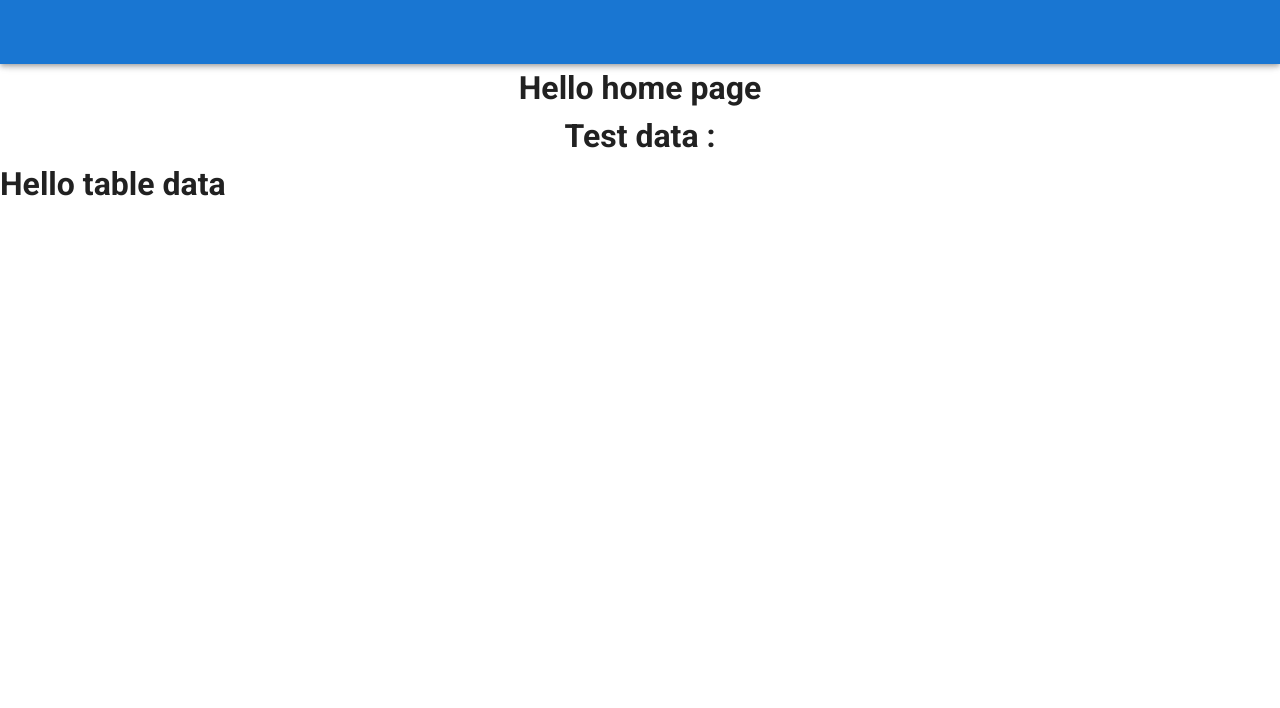
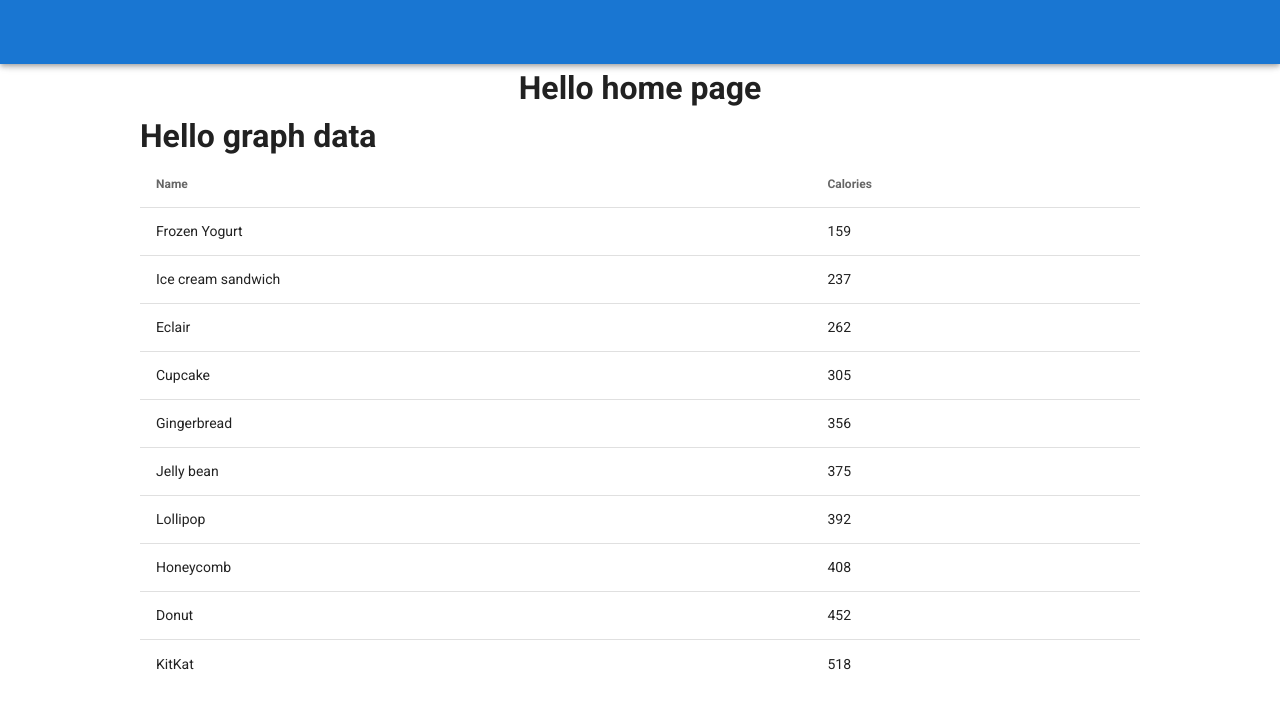
Before and after one commit to autokup015/assignment-rudy, a Vue app: page / in a window 1280 px wide. Shown: the top 708 px of the page. Built offline with nearby package versions, Linux system fonts and the light colour scheme.

Commit message:
Add table

```diff
--- a/src/components/Table.vue
+++ b/src/components/Table.vue
@@ -1,13 +1,76 @@
 <template>
-  <div>
-    <h1>Hello table data</h1>
+  <div class="maxW">
+    <v-simple-table>
+      <template class="maxW">
+        <thead>
+          <tr>
+            <th class="text-left">
+              Name
+            </th>
+            <th class="text-left">
+              Calories
+            </th>
+          </tr>
+        </thead>
+        <tbody>
+          <tr v-for="item in desserts" :key="item.name">
+            <td>{{ item.name }}</td>
+            <td>{{ item.calories }}</td>
+          </tr>
+        </tbody>
+      </template>
+    </v-simple-table>
   </div>
 </template>
 
 <script>
 export default {
   name: "Table",
+  data() {
+    return {
+      desserts: [
+        {
+          name: "Frozen Yogurt",
+          calories: 159,
+        },
+        {
+          name: "Ice cream sandwich",
+          calories: 237,
+        },
+        {
+          name: "Eclair",
+          calories: 262,
+        },
+        {
+          name: "Cupcake",
+          calories: 305,
+        },
+        {
+          name: "Gingerbread",
+          calories: 356,
+        },
+        {
+          name: "Jelly bean",
+          calories: 375,
+        },
+        {
+          name: "Lollipop",
+          calories: 392,
+        },
+        {
+          name: "Honeycomb",
+          calories: 408,
+        },
+        {
+          name: "Donut",
+          calories: 452,
+        },
+        {
+          name: "KitKat",
+          calories: 518,
+        },
+      ],
+    };
+  },
 };
 </script>
-
-<style scoped></style>
--- a/src/views/Home.vue
+++ b/src/views/Home.vue
@@ -1,14 +1,17 @@
 <template>
   <div>
     <h1 class="text-center">Hello home page</h1>
-    <h1 class="text-center">Test data : {{ getData }}</h1>
-    <Table />
+    <div class="maxW">
+      <Graph />
+      <Table />
+    </div>
   </div>
 </template>
 
 <script>
+// import axios from "axios";
+import Graph from "../components/Graph";
 import Table from "../components/Table";
-// import axios from "axios";
 
 export default {
   name: "Home",
@@ -19,6 +22,7 @@ export default {
   },
   components: {
     Table,
+    Graph,
   },
   // created() {
   //   axios
@@ -30,4 +34,9 @@ export default {
 };
 </script>
 
-<style scoped></style>
+<style scoped>
+.maxW {
+  max-width: 1000px;
+  margin: auto;
+}
+</style>
```
